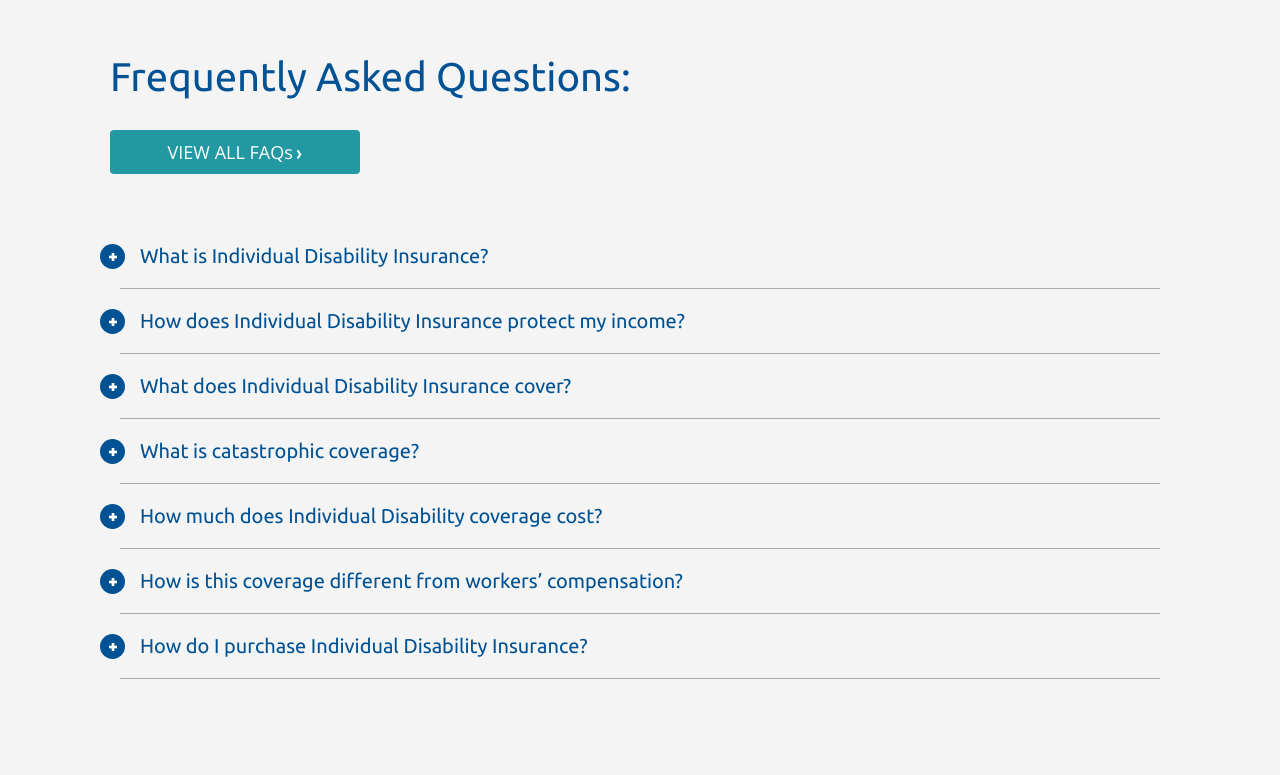
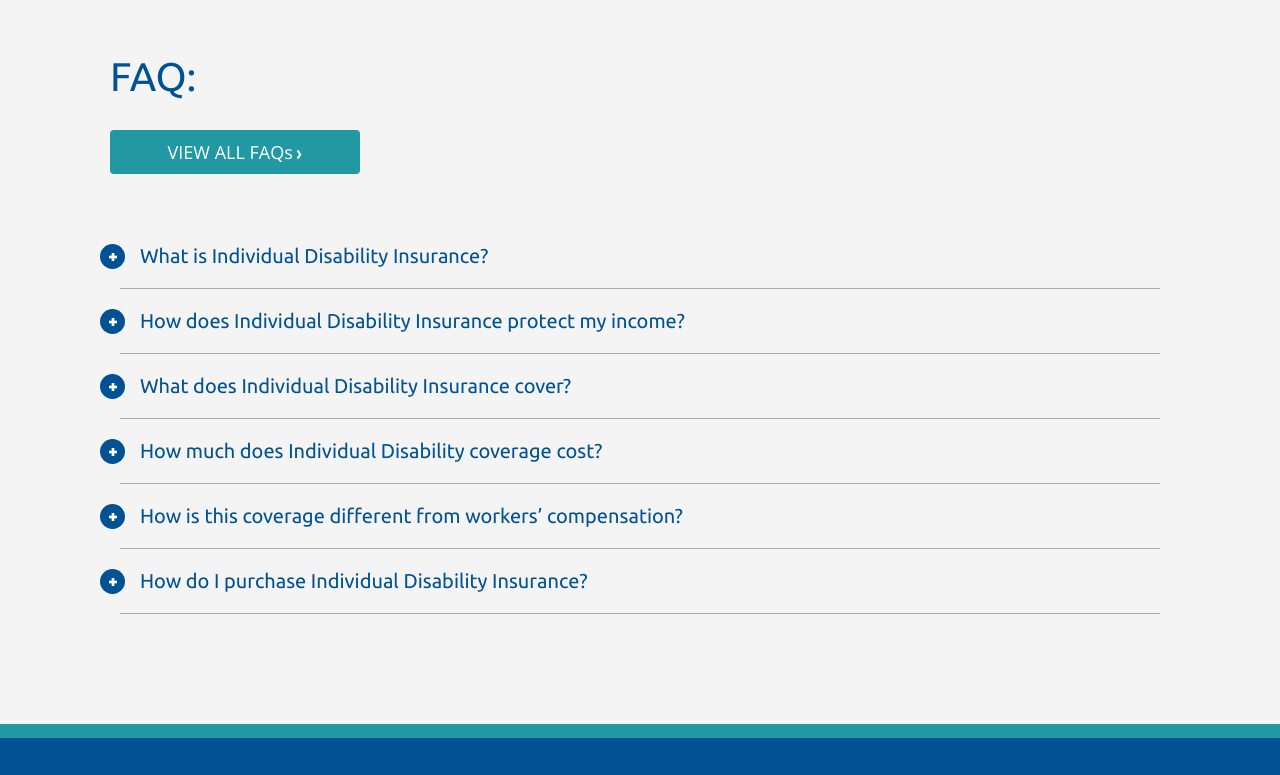
Before and after one commit to unumux/get-idi-family, a website: page index.html in a window 1280 px wide. Shown: the part 3368-4143 px from the top of the page. Drawn offline with nearby package versions, Linux system fonts and the light colour scheme; a script that the page names is missing.

```diff
--- a/index.html
+++ b/index.html
@@ -133,7 +133,7 @@
 			</div>
 		</section>
 		<section id="faqs" class="faqs">
-			<h1 class="faqs__heading">Frequently Asked Questions:</h1>
+			<h1 class="faqs__heading">FAQ:</h1>
 			<a class="button" href="http://www.unum.com/Employees/FAQs">VIEW ALL FAQs <img src="images/btn-arrow.svg"></a>
 			<ul class="faqs__list">
 				<li class="faqs__faq">
@@ -152,12 +152,6 @@
 					<p class="faqs__question">What does Individual Disability Insurance cover?</p>
 					<div class="faqs__answer">
 						<p>IDI pays you a benefit if an illness or injury keeps you from working and reduces your income. Certain conditions will apply, depending on the plan your employer has chosen.</p>
-					</div>
-				</li>
-				<li class="faqs__faq">
-					<p class="faqs__question">What is catastrophic coverage?</p>
-					<div class="faqs__answer">
-						<p></p>
 					</div>
 				</li>
 				<li class="faqs__faq">
```
